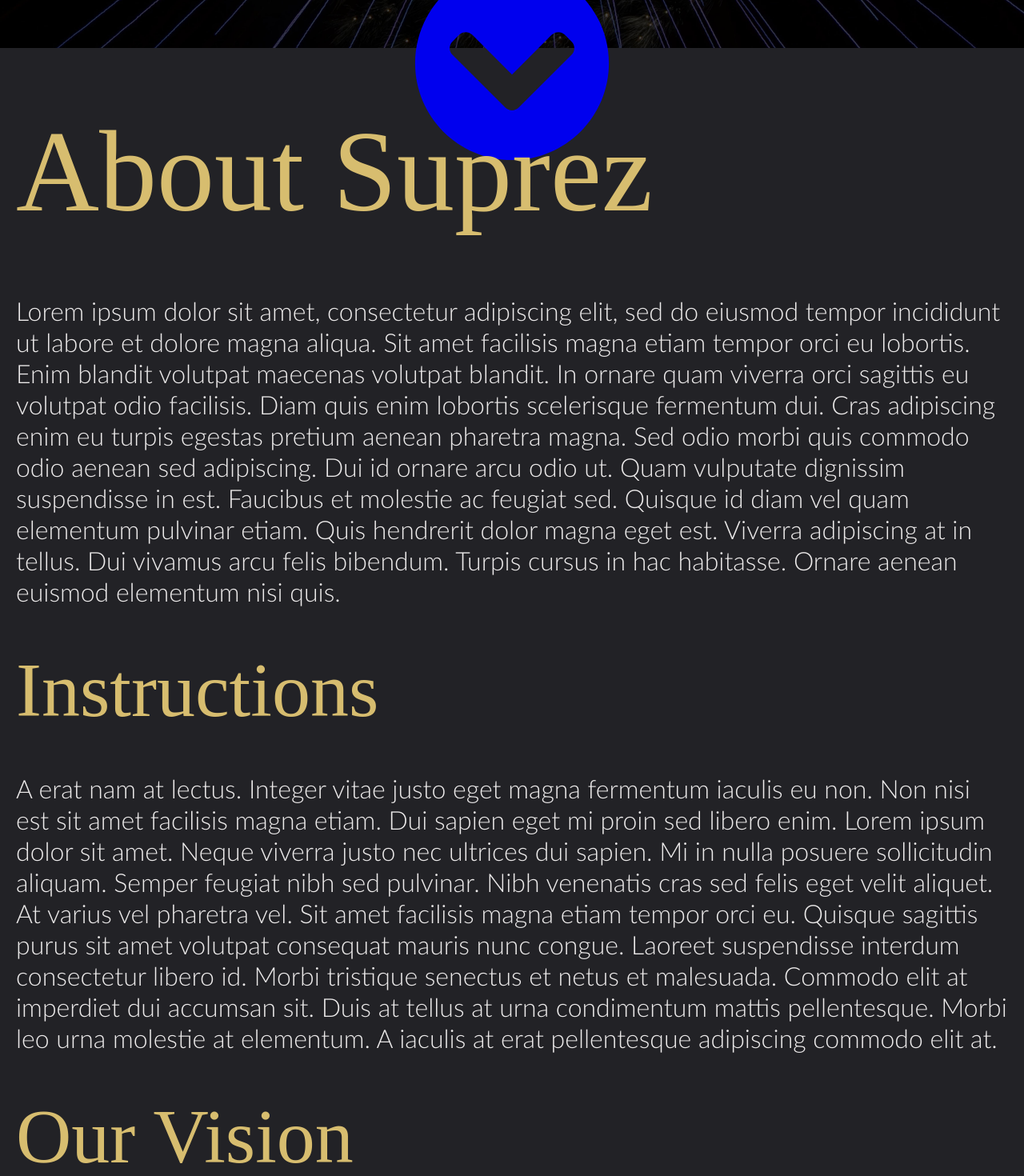
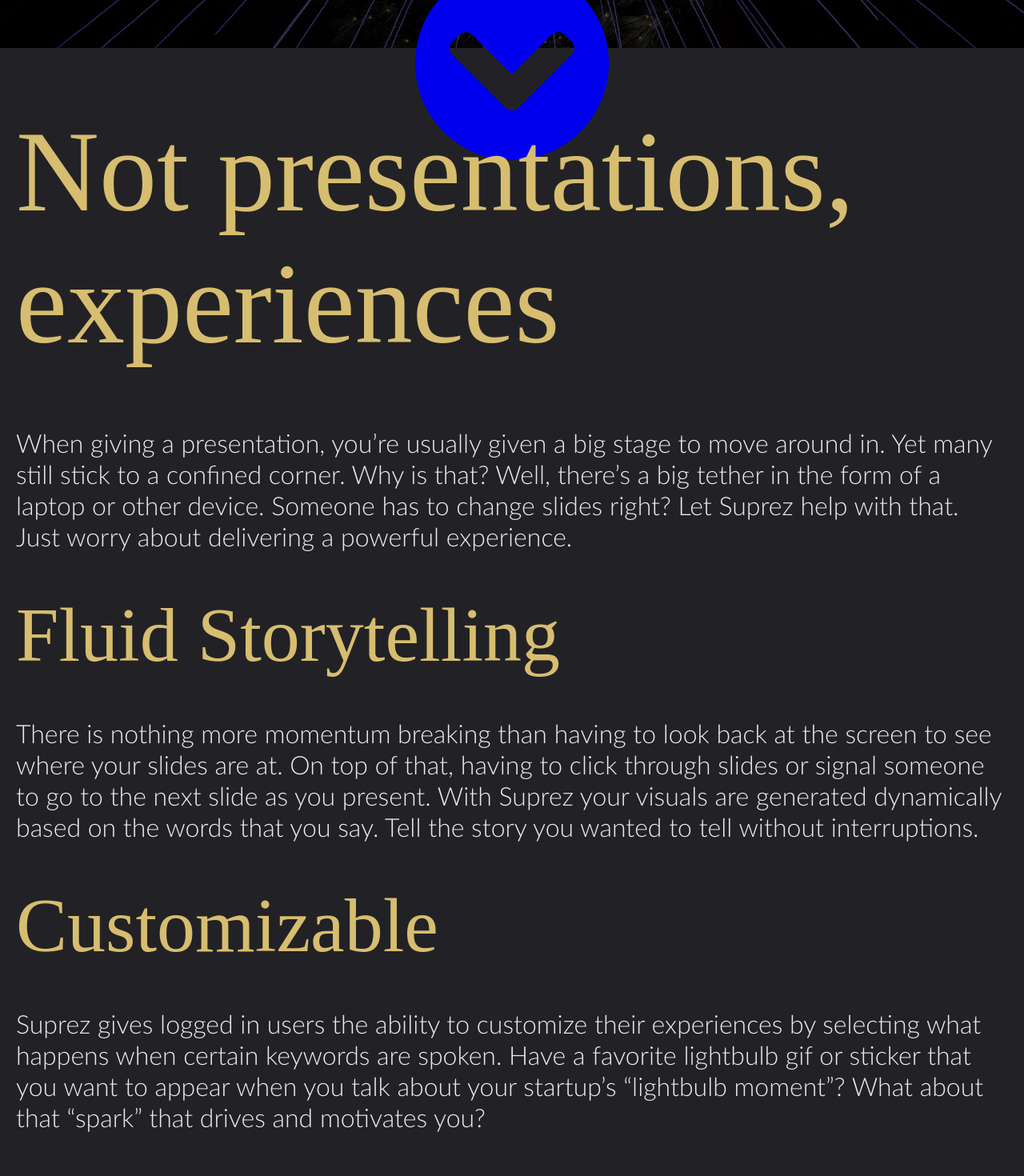
Before and after one commit to Surprez/SPD-1-3_suprez-frontend, a React (Create React App) app: page / in a window 1280 px wide. Shown: the part 740-2210 px from the top of the page at 80% size. Built offline with nearby package versions, Linux system fonts and the light colour scheme; a web font is replaced by a local one.

Commit message:
[ADD] About page content

```diff
--- a/src/jsx/About.jsx
+++ b/src/jsx/About.jsx
@@ -4,18 +4,13 @@ import React from 'react'
 const About = (props) => {
 	return (
 		<div id='content'>
-			<h2>About Suprez</h2>
-			<p>Lorem ipsum dolor sit amet, consectetur adipiscing elit, sed do eiusmod tempor incididunt ut labore et dolore magna aliqua. Sit amet facilisis magna etiam tempor orci eu lobortis. Enim blandit volutpat maecenas volutpat blandit. In ornare quam viverra orci sagittis eu volutpat odio facilisis. Diam quis enim lobortis scelerisque fermentum dui. Cras adipiscing enim eu turpis egestas pretium aenean pharetra magna. Sed odio morbi quis commodo odio aenean sed adipiscing. Dui id ornare arcu odio ut. Quam vulputate dignissim suspendisse in est. Faucibus et molestie ac feugiat sed. Quisque id diam vel quam elementum pulvinar etiam. Quis hendrerit dolor magna eget est. Viverra adipiscing at in tellus. Dui vivamus arcu felis bibendum. Turpis cursus in hac habitasse. Ornare aenean euismod elementum nisi quis.</p>
-			<h3>Instructions</h3>
-			<p>A erat nam at lectus. Integer vitae justo eget magna fermentum iaculis eu non. Non nisi est sit amet facilisis magna etiam. Dui sapien eget mi proin sed libero enim. Lorem ipsum dolor sit amet. Neque viverra justo nec ultrices dui sapien. Mi in nulla posuere sollicitudin aliquam. Semper feugiat nibh sed pulvinar. Nibh venenatis cras sed felis eget velit aliquet. At varius vel pharetra vel. Sit amet facilisis magna etiam tempor orci eu. Quisque sagittis purus sit amet volutpat consequat mauris nunc congue. Laoreet suspendisse interdum consectetur libero id. Morbi tristique senectus et netus et malesuada. Commodo elit at imperdiet dui accumsan sit. Duis at tellus at urna condimentum mattis pellentesque. Morbi leo urna molestie at elementum. A iaculis at erat pellentesque adipiscing commodo elit at.</p>
-			<h3>Our Vision</h3>
-			<p>Pharetra massa massa ultricies mi quis hendrerit dolor magna eget. Erat pellentesque adipiscing commodo elit at imperdiet dui. Vel fringilla est ullamcorper eget. Id ornare arcu odio ut sem nulla. Morbi quis commodo odio aenean. Volutpat est velit egestas dui id ornare. Blandit cursus risus at ultrices mi tempus imperdiet nulla malesuada. Nunc id cursus metus aliquam. Vehicula ipsum a arcu cursus vitae congue mauris rhoncus aenean. Mauris a diam maecenas sed enim ut sem viverra. Ultrices neque ornare aenean euismod elementum nisi quis. Condimentum id venenatis a condimentum vitae sapien pellentesque habitant morbi. A diam sollicitudin tempor id eu nisl nunc. Tellus in hac habitasse platea dictumst vestibulum rhoncus est pellentesque. Eu nisl nunc mi ipsum faucibus vitae aliquet. Nunc consequat interdum varius sit amet mattis vulputate enim nulla. Risus nullam eget felis eget nunc lobortis mattis aliquam faucibus.</p>
-			<p>At erat pellentesque adipiscing commodo elit at imperdiet dui accumsan. Purus in massa tempor nec feugiat. Mauris commodo quis imperdiet massa tincidunt nunc. At varius vel pharetra vel turpis nunc. Vestibulum rhoncus est pellentesque elit ullamcorper dignissim. Morbi tristique senectus et netus et malesuada. Nibh sit amet commodo nulla facilisi nullam vehicula ipsum a. Ullamcorper velit sed ullamcorper morbi tincidunt ornare massa eget egestas. Lacinia at quis risus sed vulputate odio ut enim. Amet consectetur adipiscing elit ut aliquam purus. Morbi non arcu risus quis varius. Amet consectetur adipiscing elit ut aliquam purus sit.</p>
-			<h4>Lorem</h4>
-			<h4>Ipsum</h4>
-			<h4>Pudoram</h4>
-			<h5>Itala</h5>
-			<h6>Heroku</h6>
+			<h2>Not presentations, experiences</h2>
+			<p>When giving a presentation, you’re usually given a big stage to move around in. Yet many still stick to a confined corner. Why is that? Well, there’s a big tether in the form of a laptop or other device. Someone has to change slides right? Let Suprez help with that. Just worry about delivering a powerful experience.</p>
+			<h3>Fluid Storytelling</h3>
+			<p>There is nothing more momentum breaking than having to look back at the screen to see where your slides are at. On top of that, having to click through slides or signal someone to go to the next slide as you present. With Suprez your visuals are generated dynamically based on the words that you say. Tell the story you wanted to tell without interruptions.</p>
+			<h3>Customizable</h3>
+			<p>Suprez gives logged in users the ability to customize their experiences by selecting what happens when certain keywords are spoken. Have a favorite lightbulb gif or sticker that you want to appear when you talk about your startup’s “lightbulb moment”? What about that “spark” that drives and motivates you?</p>
+
 			<h3>Meet the Team</h3>
 			<p>Duis at tellus at urna condimentum mattis pellentesque. Enim lobortis scelerisque fermentum dui faucibus. Diam maecenas ultricies mi eget mauris pharetra. A diam sollicitudin tempor id eu nisl nunc mi. Imperdiet dui accumsan sit amet nulla facilisi. Id interdum velit laoreet id donec ultrices. Eget nulla facilisi etiam dignissim. Convallis convallis tellus id interdum velit laoreet id donec. Fermentum posuere urna nec tincidunt. Pellentesque nec nam aliquam sem et tortor consequat. Euismod elementum nisi quis eleifend quam. Volutpat est velit egestas dui id ornare arcu odio ut. Cursus eget nunc scelerisque viverra mauris. Tellus elementum sagittis vitae et leo duis. In nisl nisi scelerisque eu ultrices vitae auctor eu. Facilisi nullam vehicula ipsum a arcu cursus vitae congue. Imperdiet sed euismod nisi porta lorem mollis aliquam ut porttitor. Arcu cursus vitae congue mauris rhoncus aenean.</p>
 		</div>
```
Also changed, not shown: 1 other file (tests, documents, lock files or other folders).
